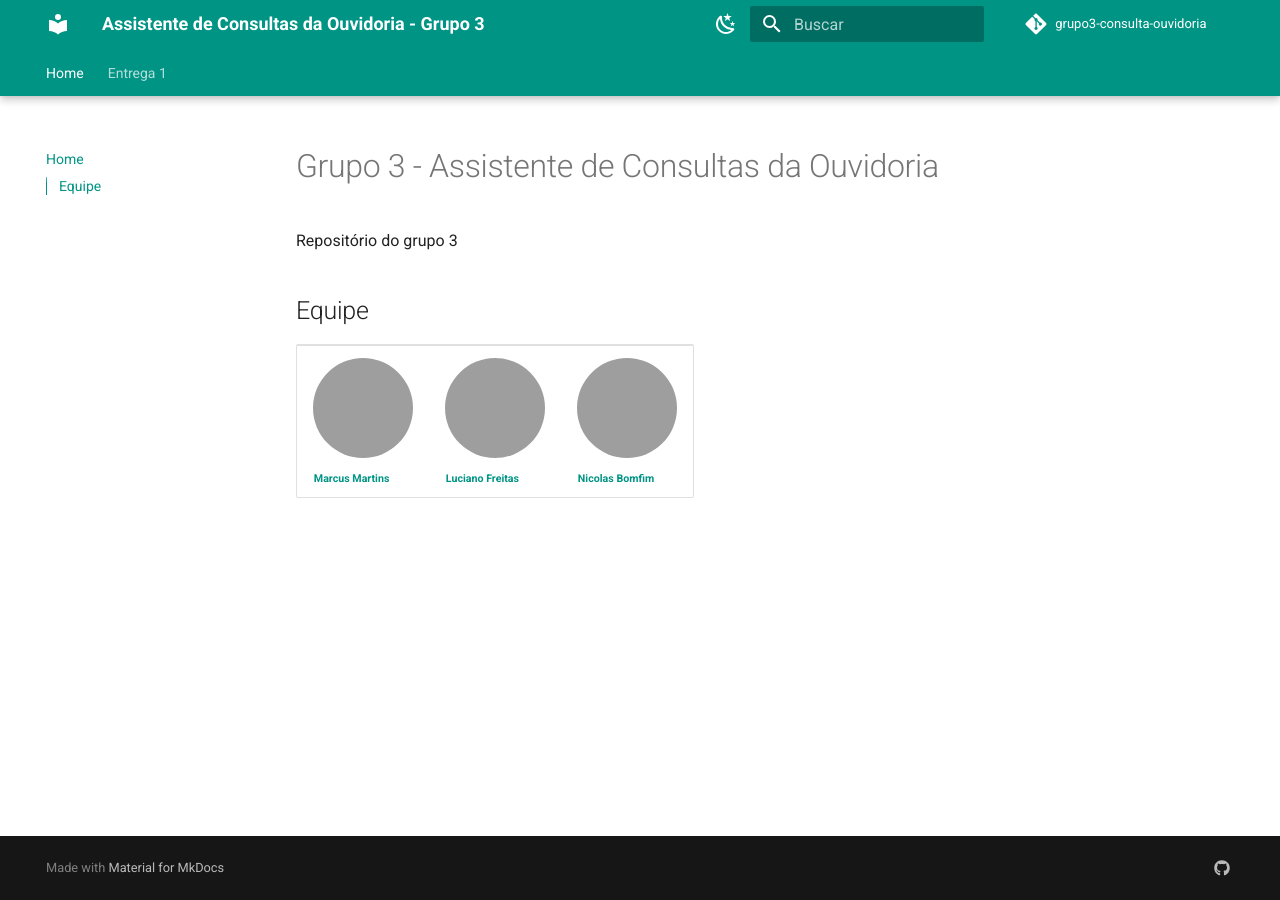
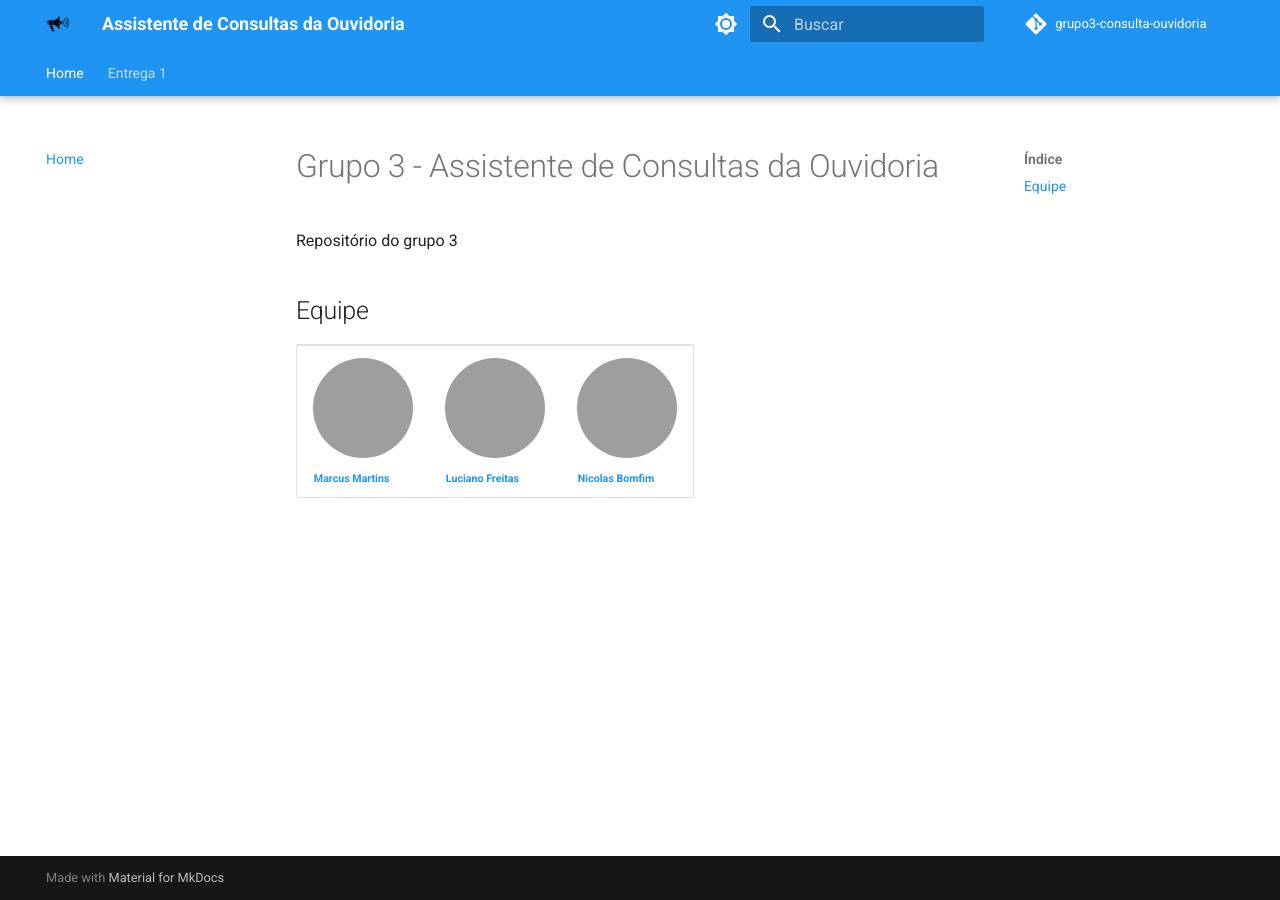
Before and after one commit to unb-Sistemas-de-Machine-learning/grupo3-consulta-ouvidoria, an MkDocs documentation site: the page built from docs/index.md, in a window 1280 px wide. Built offline with MkDocs 1.6.1 and Material for MkDocs 9.7.7, drawn with Linux system fonts in a browser that asks for light colours; comment, search, counter and statistics services are not loaded; grey boxes are pictures that could not be loaded.

Commit message:
adição pages

```diff
--- a/mkdocs.yml
+++ b/mkdocs.yml
@@ -1,9 +1,7 @@
-site_name: Assistente de Consultas da Ouvidoria - Grupo 3
+repo_url: https://github.com/unb-Sistemas-de-Machine-learning/grupo3-consulta-ouvidoria
 repo_name: grupo3-consulta-ouvidoria
-repo_url: https://github.com/unb-Sistemas-de-Machine-learning/grupo3-consulta-ouvidoria
+site_name: Assistente de Consultas da Ouvidoria
 
-strict: true
-use_directory_urls: true
 nav:
   - Home: index.md
   - Entrega 1:
@@ -14,83 +12,29 @@ nav:
       - 3:
           - 3: entrega1/3.md
 
-markdown_extensions:
-  - markdown.extensions.admonition:
-  - markdown.extensions.codehilite:
-      guess_lang: false
-  - markdown.extensions.toc:
-      permalink: true
-  - abbr
-  - admonition
-  - attr_list
-  - def_list
-  - footnotes
-  - md_in_html
-  - tables
-  - pymdownx.arithmatex:
-      generic: true
-  - pymdownx.betterem:
-  - pymdownx.caret:
-  - pymdownx.details:
-  - pymdownx.snippets:
-  - pymdownx.superfences:
-  - pymdownx.tasklist:
-      custom_checkbox: true
-  - pymdownx.tilde:
-
 theme:
-  name: 'material'
-  #logo: assets/logo.png
-  #favicon: assets/favicon.ico
+  name: material
+  language: pt-BR
+  features:
+    - navigation.tabs
+    - navigation.tabs.sticky
   palette:
     - scheme: default
-      primary: teal
-      accent: green
       toggle:
-        icon: material/weather-night
-        name: Dark mode
+        icon: material/brightness-7
+        name: Switch to dark mode
+      primary: blue
+
     - scheme: slate
-      primary: teal
-      accent: green
       toggle:
-        icon: material/weather-sunny
-        name: Light mode
-  font:
-    text: 'Roboto'
-    code: 'Roboto Mono'
-  language: 'pt-BR'
-  features:
-    - search.suggest
-    - search.highlight
-    - content.tabs.link
-    - content.code.copy
-    - toc.integrate
-    - toc.collapse
-    - toc.follow
-    - navigation.tabs
-    - navigation.tabs.sticky
-    - navigation.expand
-    - navigation.instant
-    - navigation.instant.preview
-    - navigation.instant.progress
-    - navigation.instant.prefetch
-    - navigation.top
-    - navigation.tracking
-    - navigation.sections
-    - navigation.indexes
-    - navigation.path
-
-extra_css:
-  - assets/stylesheets/styles.css
-
-extra_javascript:
-  - https://polyfill.io/v3/polyfill.min.js?features=es6
-  - https://cdn.jsdelivr.net/npm/mathjax@3/es5/tex-mml-chtml.js
-
-extra:
-  analytics:
-    provider: google
-    property: UA-XXXXX-Y
-  social:
-    - icon: fontawesome/brands/github
-      link: https://github.com/unb-Sistemas-de-Machine-learning/grupo3-consulta-ouvidoria
+        icon: material/brightness-4
+        name: Switch to light mode
+      primary: green
+    - scheme: high-contrast
+      primary: black
+      accent: yellow
+      toggle:
+        icon: material/weather-cloudy-alert
+        name: Switch to high contrast
+  logo: images/ouvidoria.png
+  extra_css: [stylesheets/extra.css]
```
Also changed, not shown: docs/entrega1/1.md (added, +1 -0 lines), docs/images/ouvidoria.png (added).
